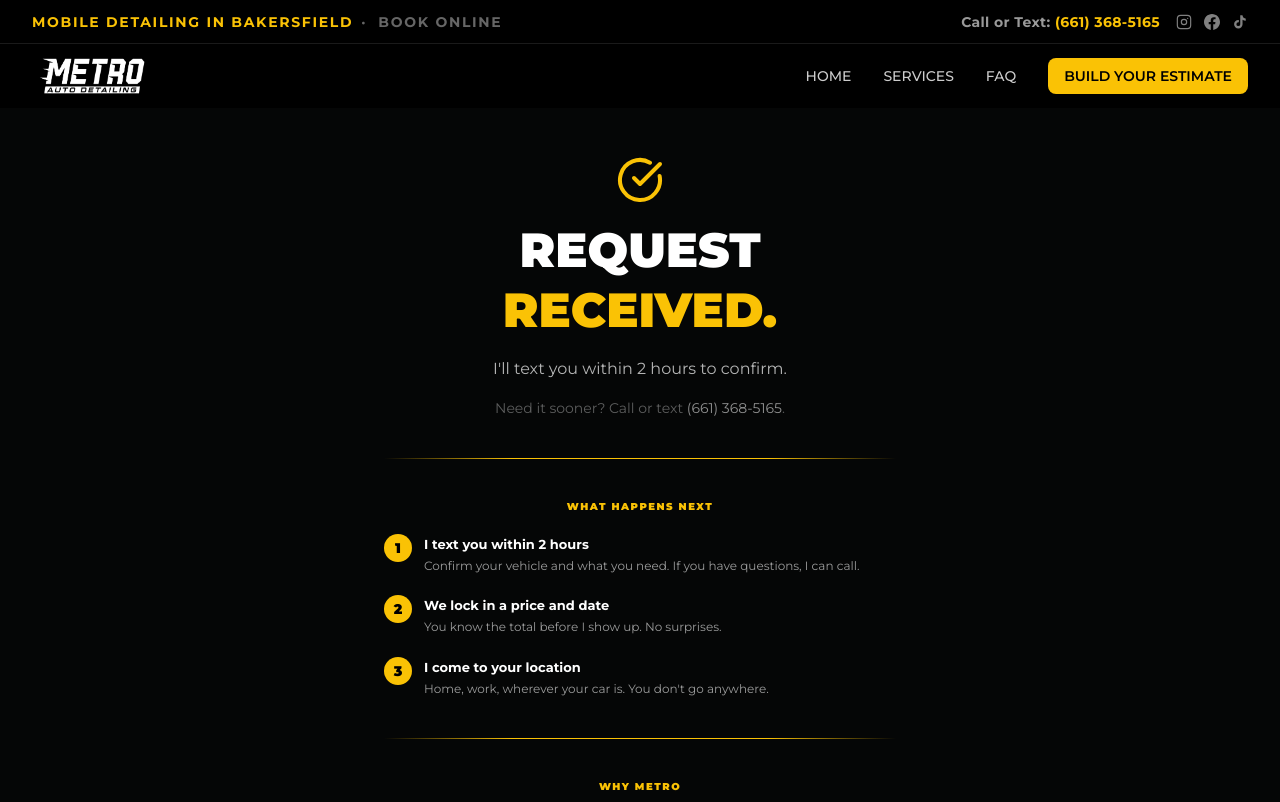
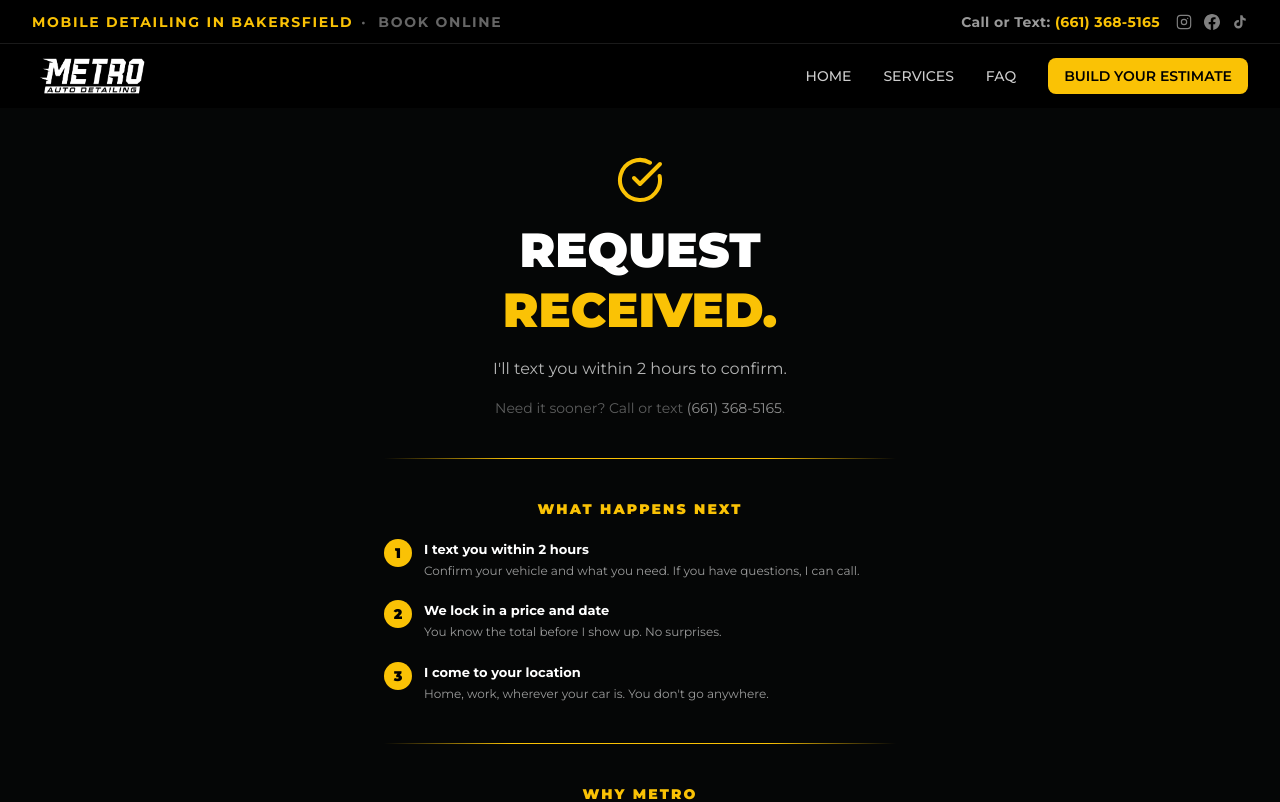
Before and after one commit to metro-dev6/metro-site, a Next.js app: page /thank-you in a window 1280 px wide. Shown: the top 802 px of the page. Built offline with nearby package versions, Linux system fonts and the light colour scheme.

Commit message:
Fix thank-you page section header sizing
Section labels (What Happens Next, Why Metro, etc.) were 10px,
smaller than the 12-13px body text under them — headers read
smaller than the content they labeled. Bumped to text-sm (14px).

Co-Authored-By: Claude Sonnet 5 <noreply@anthropic.com>

```diff
--- a/app/thank-you/page.tsx
+++ b/app/thank-you/page.tsx
@@ -22,7 +22,7 @@ function Divider() {
 
 function SectionLabel({ label }: { label: string }) {
   return (
-    <p className="text-[10px] font-black tracking-[0.15em] uppercase text-brand-yellow text-center">
+    <p className="text-sm font-black tracking-[0.15em] uppercase text-brand-yellow text-center">
       {label}
     </p>
   );
```
